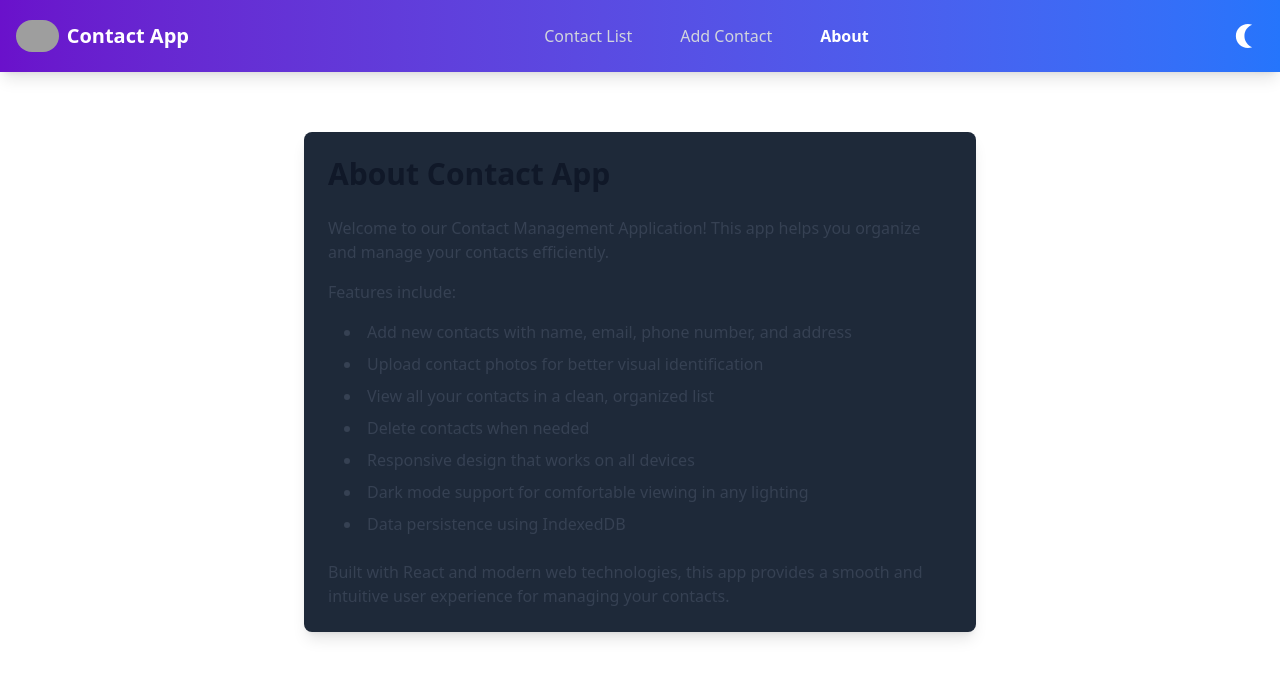
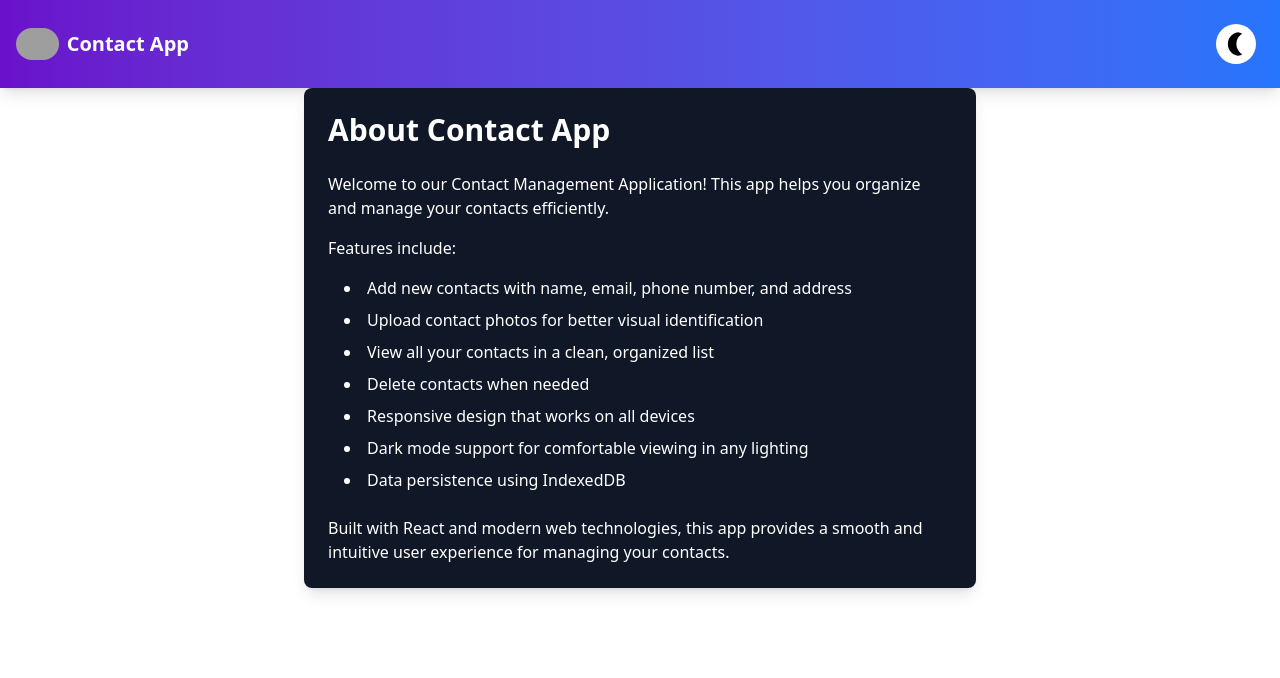
Before and after one commit to Yash28060/contact-app, a React (Vite) app: page /about in a window 1280 px wide. Both pictures are taken after a click on the button 1242 px from the left and 38 px from the top of the page. Shown: the top 678 px of the page. Built offline with nearby package versions, Linux system fonts and the light colour scheme; grey boxes are pictures that could not be loaded.

Commit message:
"Adding Theme and About pg"

```diff
--- /dev/null
+++ b/postcss.config.cjs
@@ -0,0 +1,7 @@
+// filepath: c:\Users\YASH\Desktop\React Project\contact-app\postcss.config.cjs
+module.exports = {
+  plugins: {
+    "@tailwindcss/postcss": {},
+    autoprefixer: {},
+  },
+};
--- a/src/App.jsx
+++ b/src/App.jsx
@@ -6,12 +6,13 @@ import ContactList from "./components/ContactList";
 import AddContact from "./components/AddContact";
 import { BrowserRouter as Router, Route, Routes } from "react-router-dom";
 import About from "./components/About";
+import { ThemeContext } from "./context/ThemeContext";
 
 const Local_Storage_Key = "contacts";
 
 function App() {
   const [contacts, setContacts] = useState([]);
-
+  const [theme, setTheme] = useState("dark"); //setting theme
   // Open IndexedDB database
   const initDB = async () => {
     return openDB("ContactsDB", 1, {
@@ -57,6 +58,11 @@ function App() {
     await store.delete(id);
     await tx.done;
   };
+   useEffect(() => {
+    setTheme(
+      localStorage.getItem("theme") ? localStorage.setItem("theme","light") : "dark"
+    );
+  }, []);
 
   // Load contacts from IndexedDB on app start
   useEffect(() => {
@@ -65,7 +71,14 @@ function App() {
 
   return (
     <>
-      <div>
+      <ThemeContext.Provider value={{ theme, setTheme }}>
+        <div
+          className={`${theme} ${
+            theme == "dark"
+              ? "bg-gradient-to-b from-black via-gray-800 to-gray-900"
+              : null
+          } min-h-screen h-full`}
+        >
         <Router>
           <Header />
           <Routes>
@@ -89,6 +102,7 @@ function App() {
           </Routes>
         </Router>
       </div>
+      </ThemeContext.Provider>
     </>
   );
 }
--- a/src/components/About.jsx
+++ b/src/components/About.jsx
@@ -1,13 +1,17 @@
-
+import React, { useContext } from "react";
+import { ThemeContext } from "../context/ThemeContext";
 
 const About = () => {
+  const { theme } = useContext(ThemeContext); // Access the current theme
 
   return (
-    <div className="h-full mt-15 max-w-2xl m-auto p-6 bg-gray-800 rounded-lg shadow-lg ">
-      <h1 className="text-3xl font-bold mb-6 text-gray-900 dark:text-white">
-        About Contact App
-      </h1>
-      <div className="space-y-4 text-gray-700 dark:text-gray-300">
+    <div
+      className={`h-fit mt-15 max-w-2xl m-auto p-6 rounded-lg shadow-lg ${
+        theme === "dark" ? "bg-white text-gray-900" : "bg-gray-900 text-white"
+      }`}
+    >
+      <h1 className="text-3xl font-bold mb-6">About Contact App</h1>
+      <div className="space-y-4">
         <p>
           Welcome to our Contact Management Application! This app helps you
           organize and manage your contacts efficiently.
--- a/src/components/AddContact.jsx
+++ b/src/components/AddContact.jsx
@@ -99,9 +99,9 @@ class AddContact extends React.Component {
 
   render() {
     return (
-      <div className="flex items-center  flex-col py-10 min-h-screen">
+      <div className="flex items-center flex-col py-10 ">
         <form
-          className="max-w-3xl mx-auto bg-white shadow-md rounded-lg p-6 border border-gray-200 hover:border-blue-500 hover:ring-1 hover:ring-blue-400 outline-none"
+          className="max-w-3xl mx-auto bg-white shadow-md rounded-lg p-6 border border-gray-200 hover:border-blue-500 hover:ring-2 hover:ring-blue-400 outline-none duration-300"
           onSubmit={this.add}
         >
           <h2 className="text-2xl font-semibold text-center text-blue-700 mb-6">
--- a/src/components/ContactCard.jsx
+++ b/src/components/ContactCard.jsx
@@ -7,7 +7,7 @@ function ContactCard({ contact, deleteContact }) {
     <>
       <div
         key={id}
-        className="bg-white hover:border-blue-500 hover:ring-1 hover:ring-blue-400 outline-none rounded-lg shadow-md p-6 hover:shadow-lg transition-shadow duration-300"
+        className="bg-white hover:border-blue-500 hover:ring-3 hover:ring-blue-400 outline-none rounded-lg shadow-md p-6 hover:shadow-lg transition-shadow duration-300"
       >
         <div className="flex items-center justify-between mb-4">
           <div className="flex items-center space-x-3 min-w-0">
--- /dev/null
+++ b/src/components/Footer.jsx
@@ -0,0 +1,13 @@
+const Footer = () => {
+  return (
+    <footer className="bg-gray-800 text-white py-4">
+      <div className="container mx-auto text-center">
+        <p className="text-sm">
+          &copy; {new Date().getFullYear()} Contact App. All rights reserved.
+        </p>
+      </div>
+    </footer>
+  );
+};
+
+export default Footer;
--- a/src/components/Header.jsx
+++ b/src/components/Header.jsx
@@ -1,22 +1,27 @@
 import { useState } from "react";
 import { Link, useLocation } from "react-router-dom";
+import React, { useEffect, useContext } from "react";
+import { ThemeContext } from "../context/ThemeContext";
 
 const Header = () => {
   const [isOpen, setIsOpen] = useState(false);
   const location = useLocation();
+  const { theme, setTheme } = useContext(ThemeContext); // Accessing theme context
 
   const isActive = (path) => location.pathname === path;
-  const [darkMode, setDarkMode] = useState(false);
-
+  // const [darkMode, setDarkMode] = useState(false);
+  useEffect(() => {
+    console.log("theme", theme);
+  }, []);
   return (
-    <header className="bg-gradient-to-r from-[#6a11cb] to-[#2575fc] text-white p-4 shadow-lg ">
+    <header className="bg-gradient-to-r from-[#6a11cb] to-[#2575fc] text-white p-4 shadow-lg">
       <div className="container mx-auto flex justify-between items-center">
         {/* Logo */}
-        <Link to="/" className="flex items-center space-x-2 z-15 left-4">
+        <Link to="/" className="flex items-center space-x-2">
           <img
             src="https://images.unsplash.com/photo-1611606063065-ee7946f0787a?q=80&w=1974&auto=format&fit=crop&ixlib=rb-4.0.3&ixid=M3wxMjA3fDB8MHxwaG90by1wYWdlfHx8fGVufDB8fHx8fA%3D%3D"
             alt="Logo"
-            className="h-8 w-auto rounded-full"
+            className="h-8 w-auto rounded-full z-55"
           />
           <span className="text-xl font-bold">Contact App</span>
         </Link>
@@ -61,7 +66,7 @@ const Header = () => {
 
         {/* Desktop Navigation */}
         <nav className="hidden md:flex md:items-center md:gap-6">
-          <ul className="flex flex-col md:flex-row md:gap-8 p-4 md:p-0">
+          <ul className="flex flex-col md:flex-row md:gap-8">
             <li>
               <Link
                 to="/"
@@ -103,7 +108,7 @@ const Header = () => {
 
         {/* Fullscreen Mobile Navigation */}
         {isOpen && (
-          <nav className="fixed top-0 left-0 w-full h-full bg-gradient-to-r from-[#7f3dc6] to-[#2575fc] flex flex-col items-center justify-center z-10 opacity-100">
+          <nav className="fixed top-0 left-0 w-full h-full bg-gradient-to-r from-[#7f3dc6] to-[#2575fc] flex flex-col items-center justify-center z-10">
             <button
               className="absolute top-5 right-5 text-white text-3xl"
               onClick={() => setIsOpen(false)}
@@ -141,37 +146,25 @@ const Header = () => {
             </ul>
           </nav>
         )}
-        <button onClick={() => setDarkMode(!darkMode)} className="p-2">
-          {darkMode ? (
-            // Moon icon (for dark mode)
-            <svg
-              height="24"
-              width="24"
-              viewBox="0 0 56 56"
-              xmlns="http://www.w3.org/2000/svg"
-              fill="white" // Default color set to white
-            >
-              <path
-                d="M29,28c0-11.917,7.486-22.112,18-26.147C43.892,0.66,40.523,0,37,0C21.561,0,9,12.561,9,28s12.561,28,28,28
-          c3.523,0,6.892-0.66,10-1.853C36.486,50.112,29,39.917,29,28z"
-              />
-            </svg>
-          ) : (
-            // Sun icon (for light mode)
+
+        {/* Dark Mode Toggle */}
+        <button className="p-2 ">
+          {theme == "dark" ? (
             <svg
               xmlns="http://www.w3.org/2000/svg"
-              className="w-7 h-7"
-              fill="none"
+              className="w-10 h-10 cursor-pointer p-2 bg-white rounded-full"
+              fill="black"
               viewBox="0 0 24 24"
-              stroke="currentColor"
+              stroke="black"
+              onClick={() => setTheme("light")}
             >
               <circle
                 cx="12"
                 cy="12"
                 r="5"
                 strokeWidth="2"
-                stroke="currentColor"
-                fill="none"
+                stroke="black"
+                fill="black"
               />
               <line
                 x1="12"
@@ -179,7 +172,7 @@ const Header = () => {
                 x2="12"
                 y2="5"
                 strokeWidth="2"
-                stroke="currentColor"
+                stroke="black"
               />
               <line
                 x1="12"
@@ -187,7 +180,7 @@ const Header = () => {
                 x2="12"
                 y2="22"
                 strokeWidth="2"
-                stroke="currentColor"
+                stroke="black"
               />
               <line
                 x1="2"
@@ -195,7 +188,7 @@ const Header = () => {
                 x2="5"
                 y2="12"
                 strokeWidth="2"
-                stroke="currentColor"
+                stroke="black"
               />
               <line
                 x1="19"
@@ -203,7 +196,7 @@ const Header = () => {
                 x2="22"
                 y2="12"
                 strokeWidth="2"
-                stroke="currentColor"
+                stroke="black"
               />
               <line
                 x1="4.2"
@@ -211,7 +204,7 @@ const Header = () => {
                 x2="6.4"
                 y2="6.4"
                 strokeWidth="2"
-                stroke="currentColor"
+                stroke="black"
               />
               <line
                 x1="17.6"
@@ -219,7 +212,7 @@ const Header = () => {
                 x2="19.8"
                 y2="19.8"
                 strokeWidth="2"
-                stroke="currentColor"
+                stroke="black"
               />
               <line
                 x1="4.2"
@@ -227,7 +220,7 @@ const Header = () => {
                 x2="6.4"
                 y2="17.6"
                 strokeWidth="2"
-                stroke="currentColor"
+                stroke="black"
               />
               <line
                 x1="17.6"
@@ -235,7 +228,25 @@ const Header = () => {
                 x2="19.8"
                 y2="4.2"
                 strokeWidth="2"
-                stroke="currentColor"
+                stroke="black"
+              />
+            </svg>
+          ) : (
+            <svg
+              height="24"
+              width="24"
+              viewBox="0 0 56 56"
+              xmlns="http://www.w3.org/2000/svg"
+              fill="dark"
+              className="w-10 h-10 cursor-pointer p-2 bg-white rounded-full"
+              onClick={() => {
+                setTheme("dark");
+                localStorage.setItem("theme", "dark");
+              }}
+            >
+              <path
+                d="M29,28c0-11.917,7.486-22.112,18-26.147C43.892,0.66,40.523,0,37,0C21.561,0,9,12.561,9,28s12.561,28,28,28
+          c3.523,0,6.892-0.66,10-1.853C36.486,50.112,29,39.917,29,28z"
               />
             </svg>
           )}
--- a/src/context/ThemeContext.jsx
+++ b/src/context/ThemeContext.jsx
@@ -1,3 +1,4 @@
-import React, { createContext, useContext } from "react";
+import React, { createContext, useState, useContext } from "react";
 
-export const ThemeContext=React.createContext(null);
+
+export const ThemeContext=React.createContext(null)
--- a/src/index.css
+++ b/src/index.css
@@ -1,2 +1,3 @@
-@import "tailwindcss";
-@import "tailwindcss/utilities";
+@tailwind base;
+@tailwind components;
+@tailwind utilities;
--- /dev/null
+++ b/tailwind.config.js
@@ -0,0 +1,13 @@
+/** @type {import('tailwindcss').Config} */
+const withMT = require("@material-tailwind/react/utils/withMT");
+module.exports = withMT({
+  darkMode: "class",
+  content: ["./index.html", "./src/**/*.{js,ts,jsx,tsx}"],
+  theme: {
+    extend: {},
+    fontFamily: {
+      signature: ["Great Vibes"],
+    },
+  },
+  plugins: [],
+});
--- a/vite.config.js
+++ b/vite.config.js
@@ -1,10 +1,7 @@
-import { defineConfig } from 'vite'
-import tailwindcss from '@tailwindcss/vite'
-import react from '@vitejs/plugin-react'
+import { defineConfig } from "vite";
+import react from "@vitejs/plugin-react";
 
 // https://vite.dev/config/
 export default defineConfig({
-  plugins: [react(),
-    tailwindcss(),
-  ],
-})
+  plugins: [react()],
+});
```
Also changed, not shown: package.json (+5 -2 lines), 1 other file (tests, documents, lock files or other folders).
